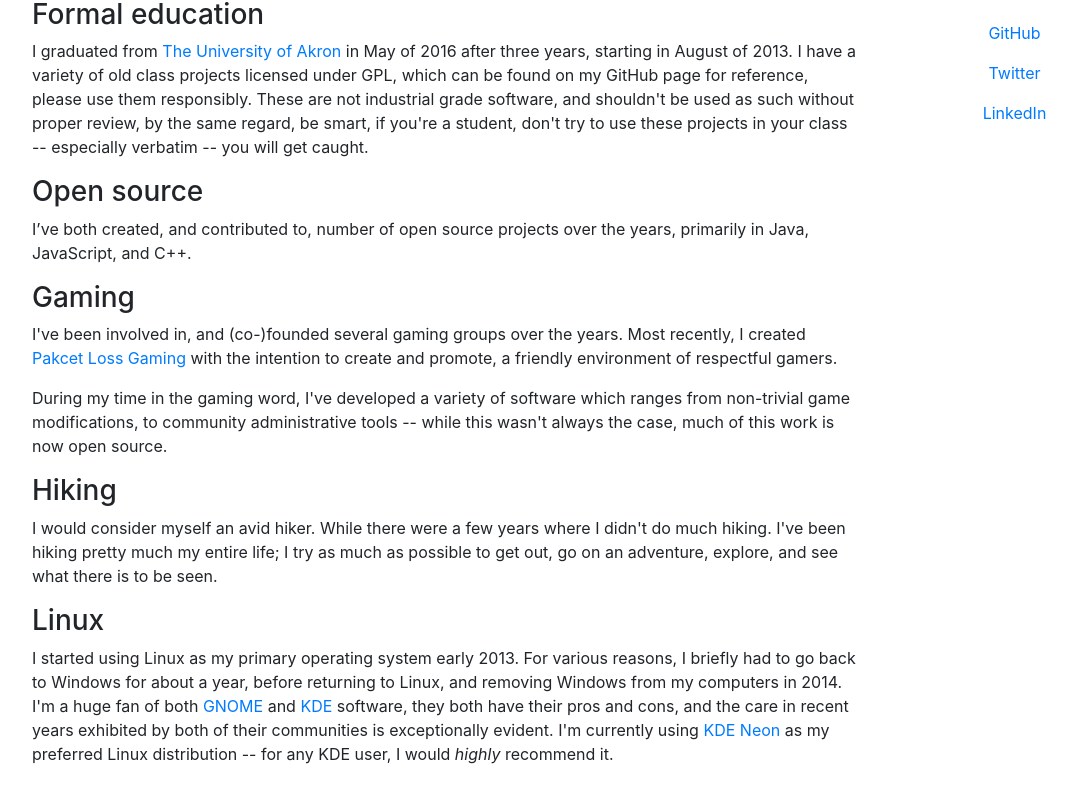
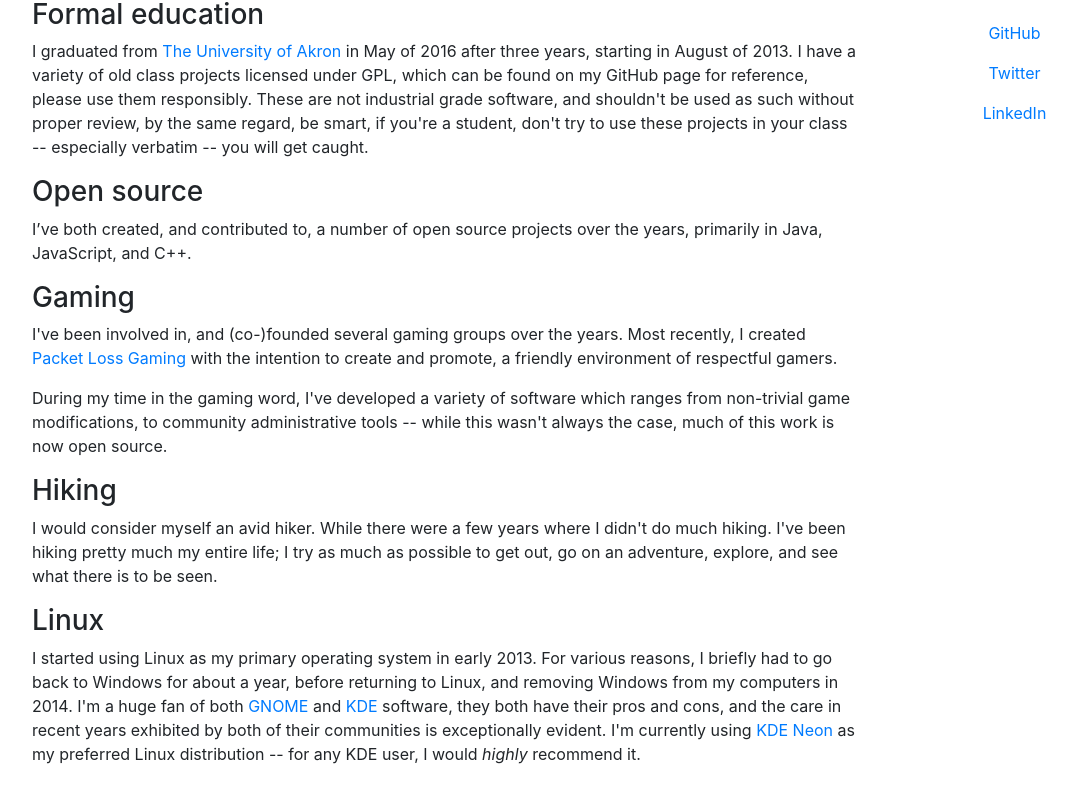
Before and after one commit to DarkArc/haxing.ninja, a Gatsby site: page /about in a window 1280 px wide. Shown: the part 332-1130 px from the top of the page, without its empty margins (53-1130 px from the left). Built offline with nearby package versions, Linux system fonts and the light colour scheme; Gatsby itself is replaced by a stand-in of ours.

Commit message:
Fixed typos

```diff
--- a/content/markdown-pages/about/index.md
+++ b/content/markdown-pages/about/index.md
@@ -22,13 +22,13 @@ if you're a student, don't try to use these projects in your
 class -- especially verbatim -- you will get caught.
 
 ### Open source
-I’ve both created, and contributed to, number of open source projects over
+I’ve both created, and contributed to, a number of open source projects over
 the years, primarily in Java, JavaScript, and C++.
 
 ### Gaming
 
 I've been involved in, and (co-)founded several gaming groups over the years.
-Most recently, I created [Pakcet Loss Gaming](https://packetloss.gg/) with
+Most recently, I created [Packet Loss Gaming](https://packetloss.gg/) with
 the intention to create and promote, a friendly environment of
 respectful gamers.
 
@@ -46,7 +46,7 @@ explore, and see what there is to be seen.
 
 ### Linux
 
-I started using Linux as my primary operating system early 2013.
+I started using Linux as my primary operating system in early 2013.
 For various reasons, I briefly had to go back to Windows for about a year,
 before returning to Linux, and removing Windows from my computers in 2014.
 I'm a huge fan of both [GNOME](http://gnome.org) and [KDE](http://kde.org)
```
